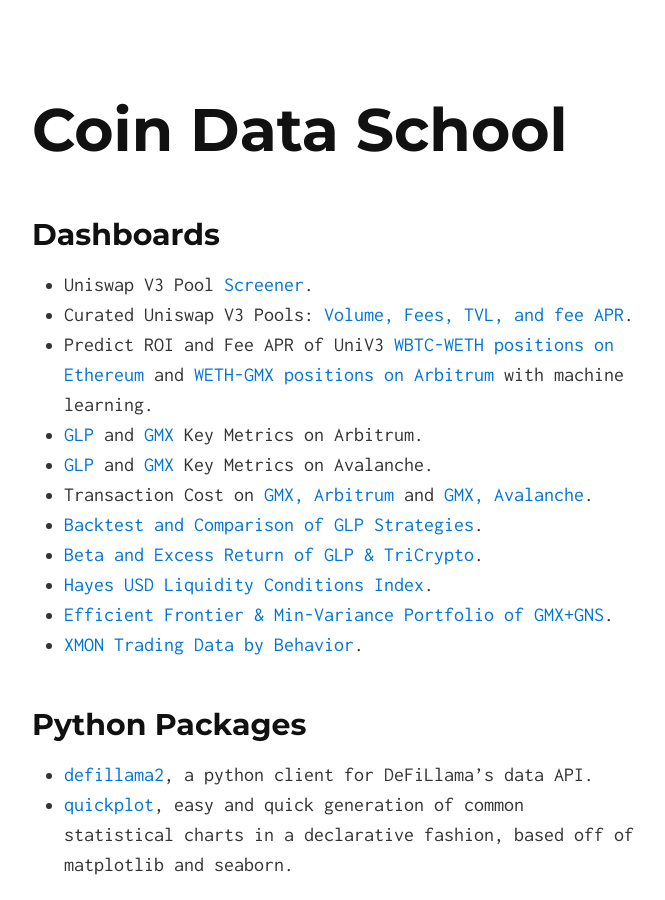
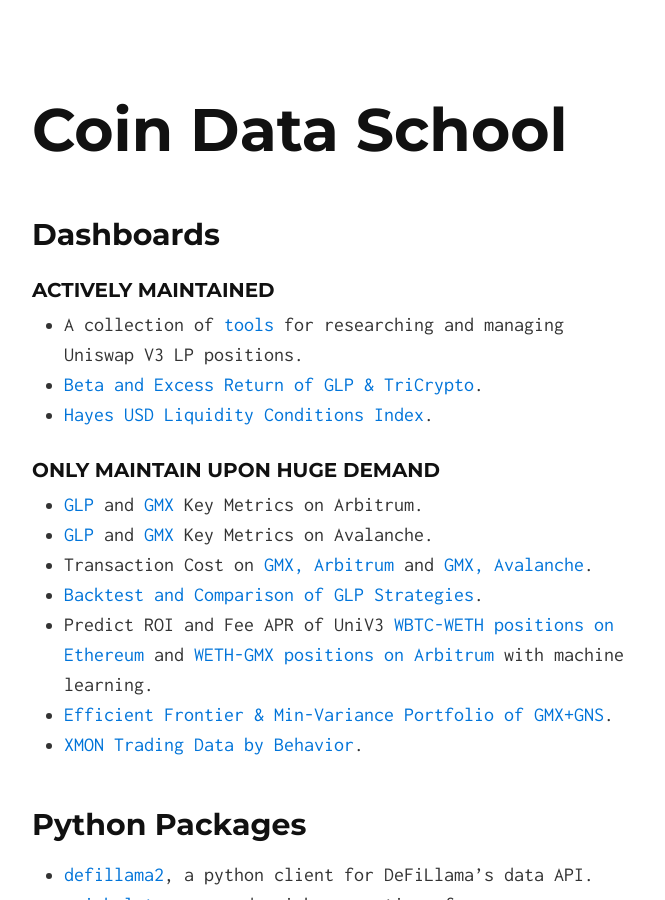
Before and after one commit to coindataschool/showcase, a Jekyll site: the page built from index.md, in a window 1280 px wide and 900 px high. Shown: the whole window, without its empty margins (306-971 px from the left). Built offline with Jekyll 4.4.1, drawn with Linux system fonts in a browser that asks for light colours; our own code applies the rules of GitHub Pages for plain Markdown files.

Commit message:
add new links

```diff
--- a/index.md
+++ b/index.md
@@ -4,15 +4,19 @@ layout: default
 
 ## Dashboards
 
-* Uniswap V3 Pool [Screener](https://dune.com/coindataschool/uniswap-v3-pools-volume-fees-tvl-and-fee-apr).
-* Curated Uniswap V3 Pools: [Volume, Fees, TVL, and fee APR](https://dune.com/coindataschool/curated-uniswap-v3-pools-volume-fees-tvl-and-fee-apr).
-* Predict ROI and Fee APR of UniV3 [WBTC-WETH positions on Ethereum](https://coindataschool-univ3-roi-prediction-wbtc-weth-main-oufzxi.streamlit.app/) and [WETH-GMX positions on Arbitrum](https://coindataschool-univ3-roi-prediction-weth-gmx-main-spynrp.streamlit.app/) with machine learning.
+### Actively Maintained
+
+* A collection of [tools](https://twitter.com/coindataschool/status/1658997596927713281) for researching and managing Uniswap V3 LP positions.
+* [Beta and Excess Return of GLP & TriCrypto](https://coindataschool-beta-sharpe-ret-dashboard-main-5rm56h.streamlitapp.com/).
+* [Hayes USD Liquidity Conditions Index](https://coindataschool-husdlci-main-pfjljd.streamlit.app/).
+
+### Only Maintain Upon Huge Demand
+
 * [GLP](https://dune.com/coindataschool/glp-arbitrum) and [GMX](https://dune.com/coindataschool/gmx-arbitrum) Key Metrics on Arbitrum.
 * [GLP](https://dune.com/coindataschool/glp-avalanche) and [GMX](https://dune.com/coindataschool/gmx-avalanche) Key Metrics on Avalanche.
 * Transaction Cost on [GMX, Arbitrum](https://dune.com/coindataschool/cost-of-transactions-on-gmx-arbitrum) and [GMX, Avalanche](https://dune.com/coindataschool/cost-of-transactions-on-gmx-avalanche).
 * [Backtest and Comparison of GLP Strategies](https://coindataschool-glp-strats-comp-dashboard-main-vimp75.streamlitapp.com/).
-* [Beta and Excess Return of GLP & TriCrypto](https://coindataschool-beta-sharpe-ret-dashboard-main-5rm56h.streamlitapp.com/).
-* [Hayes USD Liquidity Conditions Index](https://coindataschool-husdlci-main-pfjljd.streamlit.app/).
+* Predict ROI and Fee APR of UniV3 [WBTC-WETH positions on Ethereum](https://coindataschool-univ3-roi-prediction-wbtc-weth-main-oufzxi.streamlit.app/) and [WETH-GMX positions on Arbitrum](https://coindataschool-univ3-roi-prediction-weth-gmx-main-spynrp.streamlit.app/) with machine learning.
 * [Efficient Frontier & Min-Variance Portfolio of GMX+GNS](https://coindataschool-minvar-portfolio-dashbord-main-w2wjqa.streamlit.app/).
 * [XMON Trading Data by Behavior](https://dune.com/coindataschool/xmon-sudoswap).
 
```
